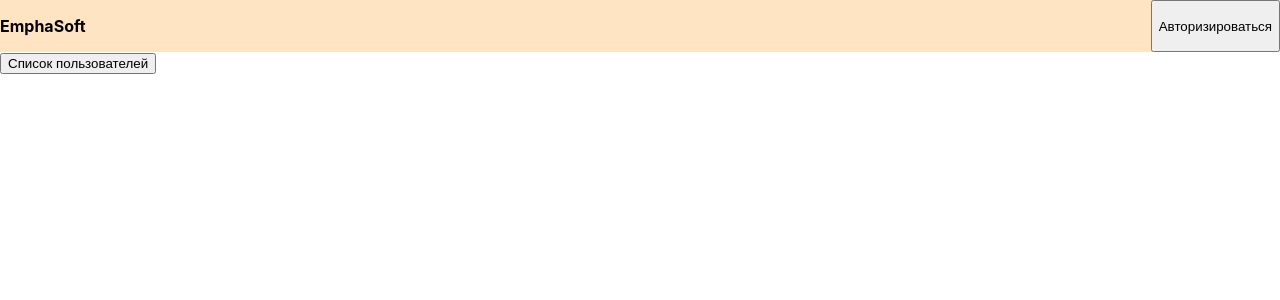
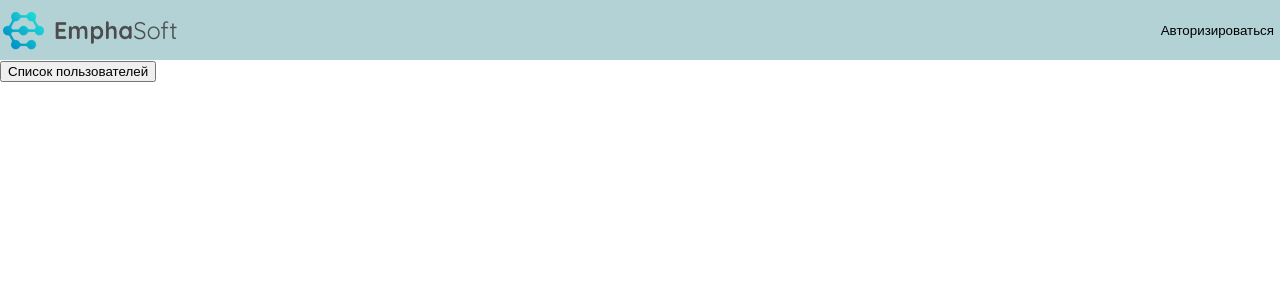
Before and after one commit to jackSquirrel/emphasoft-testing, a React (Create React App) app: page / in a window 1280 px wide. Shown: the top 300 px of the page. Built offline with nearby package versions, Linux system fonts and the light colour scheme.

Commit message:
header styles

```diff
--- /dev/null
+++ b/src/blocks/header/__button/header__button.css
@@ -0,0 +1,6 @@
+.header__button {
+    border: none;
+    background: none;
+    max-height: 39px;
+    cursor: pointer;
+}
--- a/src/blocks/header/__logo/header__logo.css
+++ b/src/blocks/header/__logo/header__logo.css
@@ -1,5 +1,4 @@
 .header__logo {
-    font-size: 16px;
-    color: #000;
-    font-weight: 700;
+    max-width: 180px;
+    max-height: 39px;
 }
--- a/src/blocks/header/header.css
+++ b/src/blocks/header/header.css
@@ -1,9 +1,12 @@
 @import url(./__logo/header__logo.css);
+@import url(./__button/header__button.css);
 
 .header {
     width: 100%;
-    background-color: bisque;
+    height: 60px;
+    background-color: #b2d2d6;
     display: flex;
     flex-direction: row;
     justify-content: space-between;
+    align-items: center;
 }
--- a/src/components/Content/Content.js
+++ b/src/components/Content/Content.js
@@ -1,13 +1,37 @@
 import React from 'react';
+import { connect } from 'react-redux';
 
 class Content extends React.Component {
+    constructor(props){
+        super(props);
+        this._showUsers = this._showUsers.bind(this);
+        this._showError = this._showError.bind(this);
+    }
+
+    _showUsers() {
+        console.log('Users list');
+    }
+
+    _showError() {
+        console.log('Необходимо авторизироваться!');
+    }
+
     render() {
         return (
             <div className="users">
-                <button type="button" className="users__button">Список пользователей</button>
+                <button type="button" className="users__button" onClick={ this.props.isLoggedIn ? this._showUsers : this._showError }>Список пользователей</button>
             </div>
         )
     }
 }
 
-export default Content;
+export default connect(
+    state => ({
+        isLoggedIn: state.isLoggedIn
+    }),
+    dispatch => ({
+        onButtonClick: () => {
+            dispatch({ type: '' })
+        }
+    })
+)(Content);
--- a/src/components/Header/Header.js
+++ b/src/components/Header/Header.js
@@ -11,7 +11,7 @@ class Header extends React.Component {
     render() {
        return(
         <header className="header">
-            <p className="header__logo">EmphaSoft</p>
+            <img src="/images/logo.png" className="header__logo" alt="logo" />
             { this.props.isLoggedIn ? <HeaderButton callback={this.props.onQuiteClick} name='Выйти' />
                 : <HeaderButton callback={this.props.onOpenClick} name='Авторизироваться'/> }
         </header>
```
Also changed, not shown: public/images/logo.png (added).
